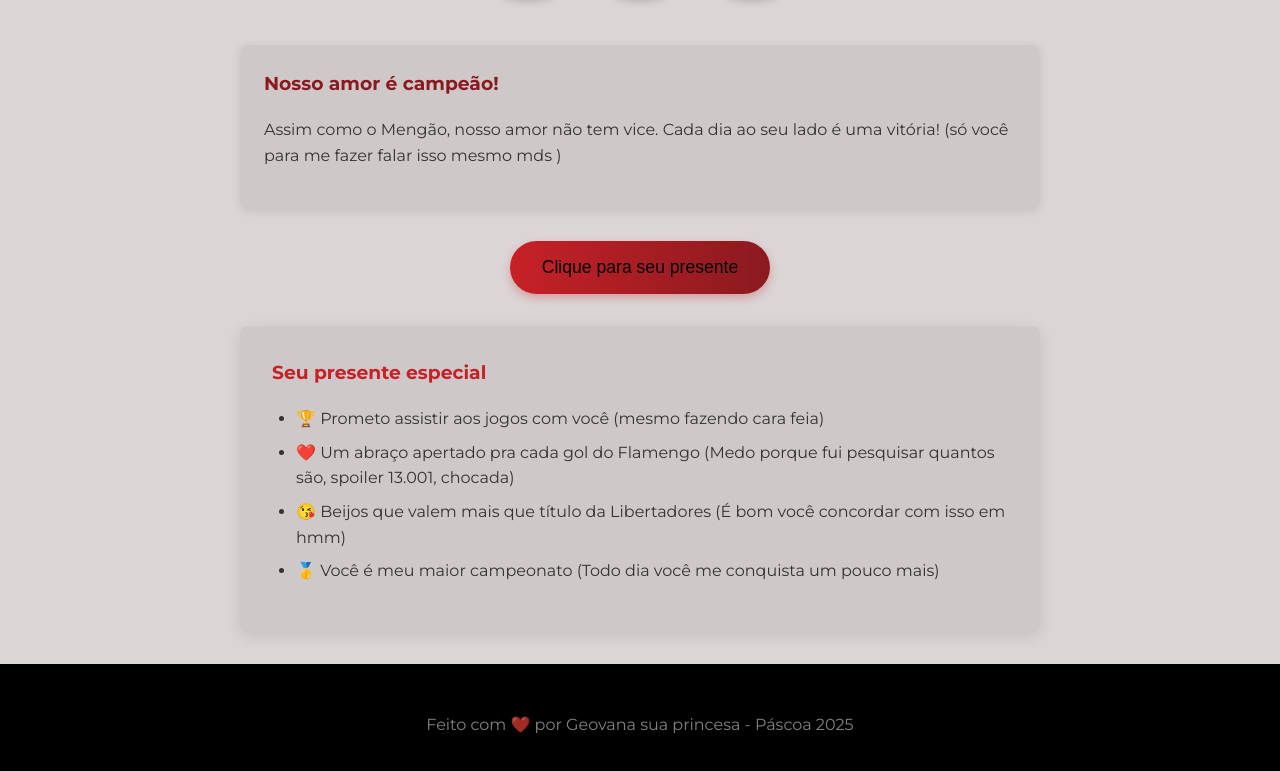
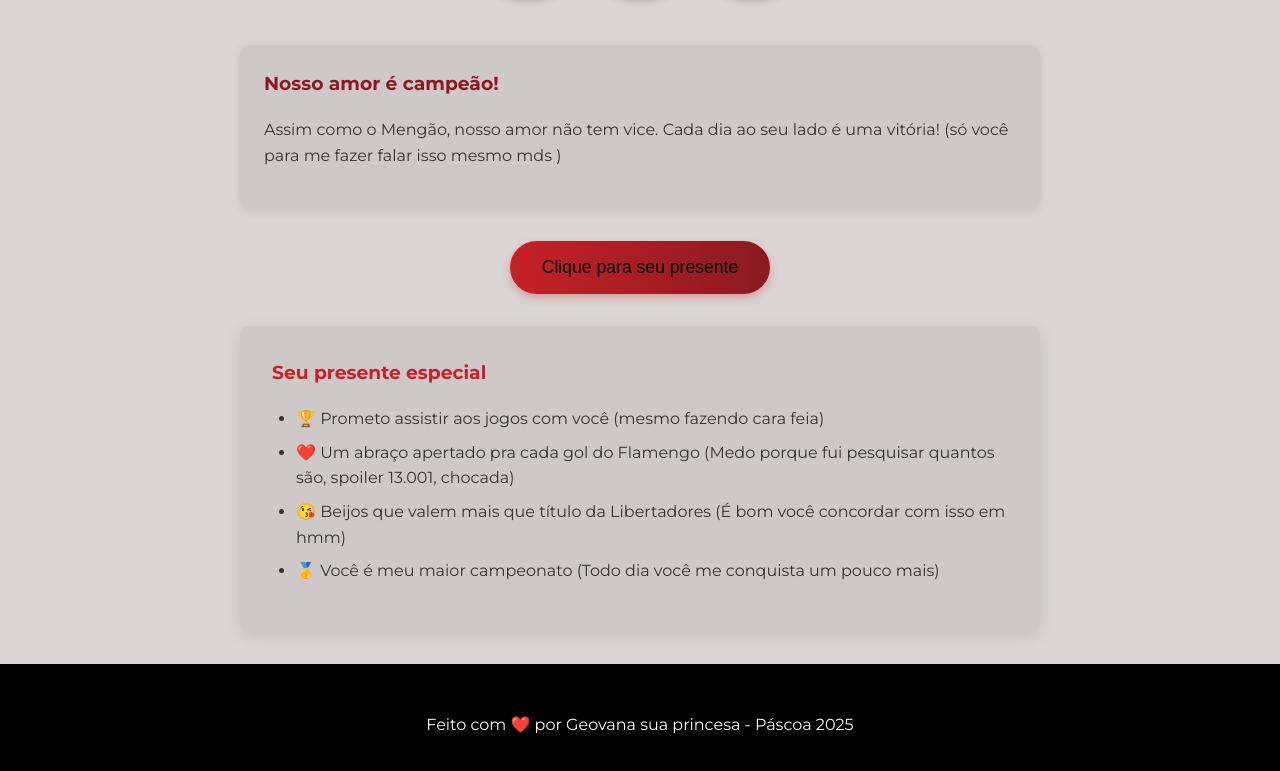
Before and after one commit to geovanamelato/Pascoa, a plain HTML site: page index.html in a window 1280 px wide. Shown: the part 924-1695 px from the top of the page. Drawn offline with Linux system fonts and the light colour scheme.

Commit message:
Update style.css

```diff
--- a/style.css
+++ b/style.css
@@ -209,7 +209,7 @@ footer {
     text-align: center;
     padding: 2rem 1rem;
     background: var(--flamengo-black);
-    color:  #c9c1c1a9;
+    color: white;
     margin-top: 2rem;
 }
 
```
